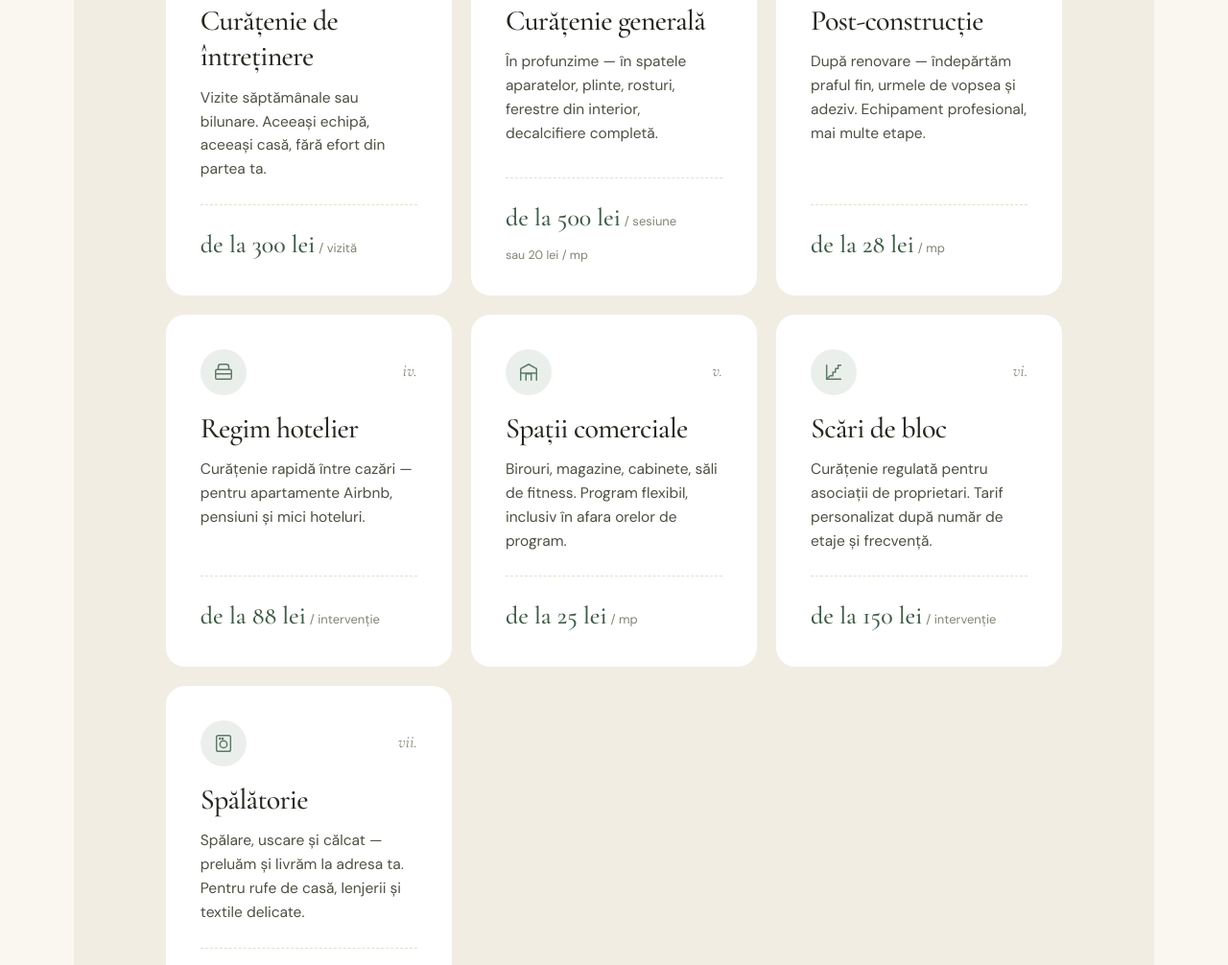
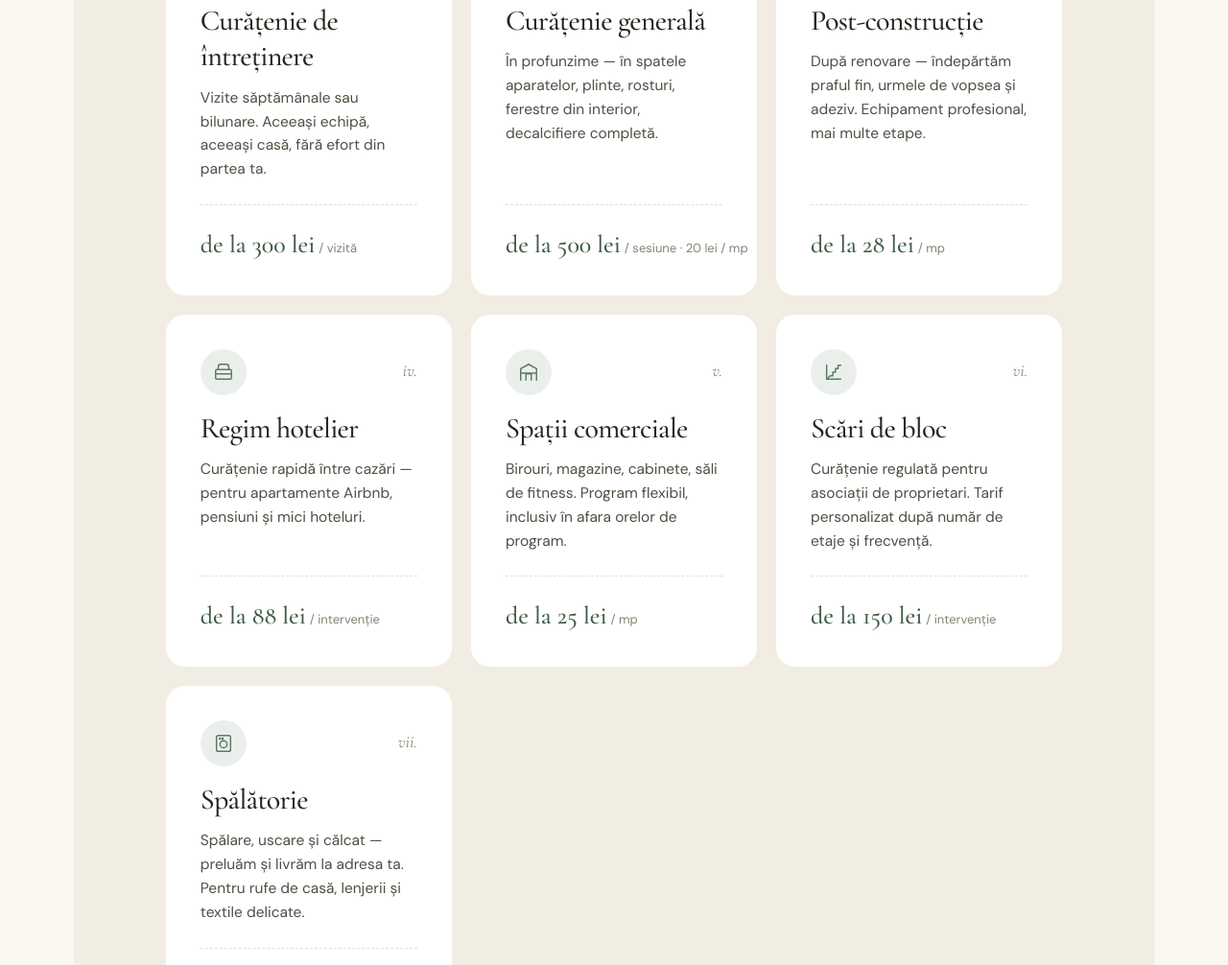
Before and after one commit to DragosDumitrache/family-cleaning, a website: page index.html in a window 1280 px wide. Shown: the part 1536-2542 px from the top of the page at 96% size. Drawn offline with nearby package versions, Linux system fonts and the light colour scheme; files that its build step writes are made by us from their sources.

Commit message:
Align service-card dividers by inlining the dual price
The 'Curățenie generală' card had a second line ('sau 20 lei / mp')
below the main price, which made its price block one line taller than
the other cards' and pushed its dashed divider higher. Fold the
alternative price inline ('/ sesiune · 20 lei / mp') so all cards share
a one-line price block and the dividers line up across the row.

```diff
--- a/index.html
+++ b/index.html
@@ -138,12 +138,9 @@
           <h3 class="font-serif font-medium text-[30px] leading-tight tracking-tight mb-3" data-ro="Curățenie generală" data-en="Deep cleaning">Curățenie generală</h3>
           <p class="text-ink-2 text-[15.5px] mb-6 flex-1" data-ro="În profunzime — în spatele aparatelor, plinte, rosturi, ferestre din interior, decalcifiere completă." data-en="A full reset — behind appliances, baseboards, grout, interior windows, complete de-scaling.">În profunzime — în spatele aparatelor, plinte, rosturi, ferestre din interior, decalcifiere completă.</p>
           <div class="price-divider pt-5">
-            <div>
-              <div class="font-serif text-[26px] font-medium text-eucalyptus-deep whitespace-nowrap">
-                de la 500 lei<small class="font-sans font-normal text-[13px] text-muted ml-1" data-ro="/ sesiune" data-en="/ session">/ sesiune</small>
-              </div>
+            <div class="font-serif text-[26px] font-medium text-eucalyptus-deep whitespace-nowrap">
+              de la 500 lei<small class="font-sans font-normal text-[13px] text-muted ml-1" data-ro="/ sesiune · 20 lei / mp" data-en="/ session · 20 lei / sqm">/ sesiune · 20 lei / mp</small>
             </div>
-            <div class="text-[12.5px] text-muted mt-2" data-ro="sau 20 lei / mp" data-en="or 20 lei / sqm">sau 20 lei / mp</div>
           </div>
         </article>
 
```
